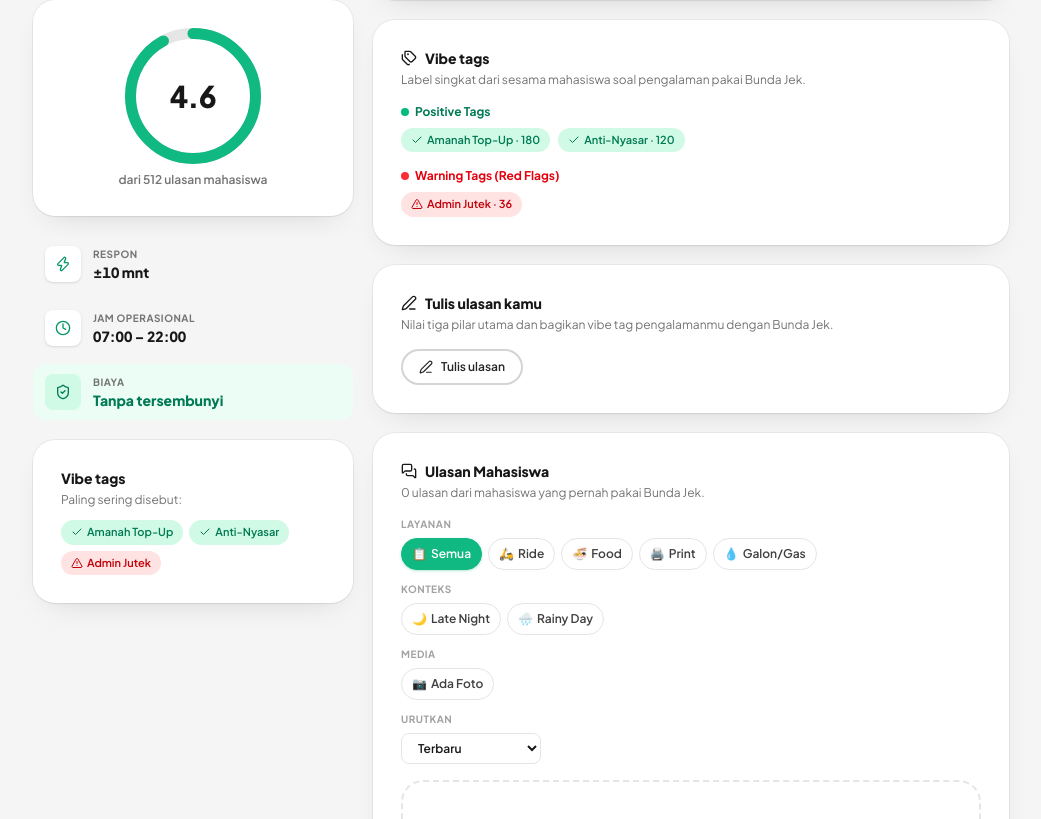
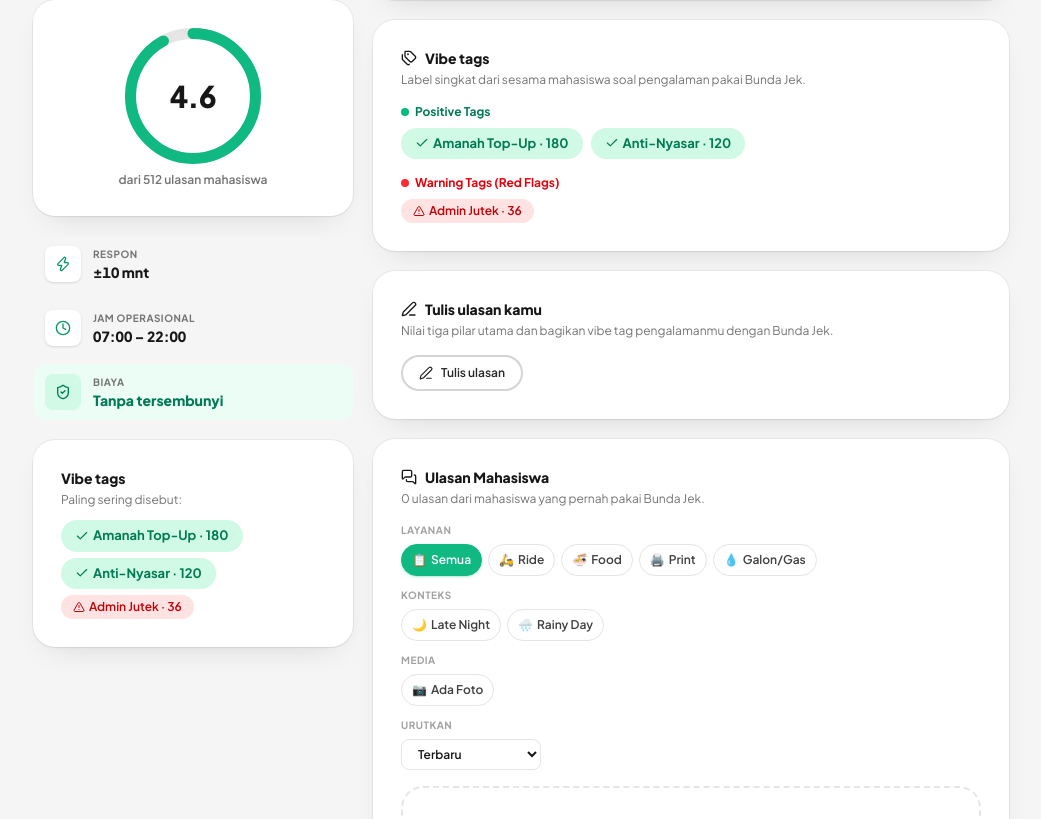
Before and after one commit to superapple8x/ojekify, a React (Vite) app in the folder app/: page /provider/bunda-jek in a window 1280 px wide. Shown: the part 442-1261 px from the top of the page, without its empty margins (119-1160 px from the left). Built offline with nearby package versions, Linux system fonts and the light colour scheme.

Commit message:
feat: profile overhaul P8 — vibe-tag count buckets + sidebar summary counts/+N hint

```diff
--- a/app/src/components/Tag.tsx
+++ b/app/src/components/Tag.tsx
@@ -12,18 +12,28 @@ const variantClasses: Record<TagVariant, string> = {
   info: 'bg-sky-100 text-sky-700 dark:bg-sky-500/15 dark:text-sky-300',
 }
 
+export type TagSize = 'sm' | 'md' | 'lg'
+
+const sizeClasses: Record<TagSize, string> = {
+  sm: 'px-2.5 py-1 text-[11px] font-semibold',
+  md: 'px-3 py-1 text-xs font-semibold',
+  lg: 'px-3.5 py-1.5 text-[13px] font-bold',
+}
+
 export interface TagProps {
   children: ReactNode
   variant?: TagVariant
+  size?: TagSize
   icon?: ReactNode
   className?: string
 }
 
-export function Tag({ children, variant = 'neutral', icon, className }: TagProps) {
+export function Tag({ children, variant = 'neutral', size = 'sm', icon, className }: TagProps) {
   return (
     <span
       className={cn(
-        'inline-flex items-center gap-1 rounded-full px-2.5 py-1 text-[11px] font-semibold',
+        'inline-flex items-center gap-1 rounded-full',
+        sizeClasses[size],
         variantClasses[variant],
         className,
       )}
--- a/app/src/pages/ProviderProfile.tsx
+++ b/app/src/pages/ProviderProfile.tsx
@@ -57,6 +57,20 @@ function sortTagsByCount(tags: TagSummary[]) {
   return [...tags].sort((a, b) => b.count - a.count)
 }
 
+type VibeTagSize = 'sm' | 'md' | 'lg'
+
+const VIBE_TAG_ICON_SIZES: Record<VibeTagSize, string> = {
+  sm: 'size-3',
+  md: 'size-3',
+  lg: 'size-3.5',
+}
+
+function tagSizeForCount(count: number): VibeTagSize {
+  if (count >= 100) return 'lg'
+  if (count >= 10) return 'md'
+  return 'sm'
+}
+
 const STAT_TONES = {
   neutral: {
     tile: 'bg-neutral-100 dark:bg-neutral-800',
@@ -96,6 +110,21 @@ function StatTile({ icon, label, value, tone = 'neutral', valueClass }: StatTile
         <span className={`truncate text-sm font-extrabold tabular-nums ${valueClass ?? ''}`}>{value}</span>
       </span>
     </div>
+  )
+}
+
+function VibeTagPill({ tag, kind }: { tag: TagSummary; kind: 'positive' | 'warning' }) {
+  const size = tagSizeForCount(tag.count)
+  const positive = kind === 'positive'
+  const Icon = positive ? Check : AlertTriangle
+  return (
+    <Tag
+      variant={positive ? 'success' : 'danger'}
+      size={size}
+      icon={<Icon className={VIBE_TAG_ICON_SIZES[size]} aria-hidden />}
+    >
+      {tag.label} · {tag.count}
+    </Tag>
   )
 }
 
@@ -217,6 +246,18 @@ export default function ProviderProfile() {
   const waMessage = buildWaMessage({ provider })
   const waLink = provider.phone ? buildWaLink(provider.phone, waMessage) : ''
 
+  const morePositiveCount = review
+    ? Math.max(review.positiveTags.length - topPositiveTags.length, 0)
+    : 0
+  const moreWarningCount = review
+    ? Math.max(review.warningTags.length - topWarningTags.length, 0)
+    : 0
+  const moreTagParts: string[] = []
+  if (morePositiveCount > 0) moreTagParts.push(`+${morePositiveCount} tag positif`)
+  if (moreWarningCount > 0) moreTagParts.push(`+${moreWarningCount} red flag`)
+  const moreTagsHint =
+    moreTagParts.length > 0 ? `${moreTagParts.join(' dan ')} lainnya di bawah` : ''
+
   return (
     <div className="animate-fade-in mx-auto max-w-5xl space-y-5">
       <Link
@@ -305,20 +346,21 @@ export default function ProviderProfile() {
             <h2 className="text-sm font-extrabold">Vibe tags</h2>
             <p className="mt-1 text-xs text-neutral-500 dark:text-neutral-400">Paling sering disebut:</p>
             <div className="mt-3 flex flex-wrap gap-1.5">
-              {topPositiveTags.map((tag) => (
-                <Tag key={tag.id} variant="success" icon={<Check className="size-3" />}>
-                  {tag.label}
-                </Tag>
+              {topPositiveTags.map((t) => (
+                <VibeTagPill key={t.id} tag={t} kind="positive" />
               ))}
-              {topWarningTags.map((tag) => (
-                <Tag key={tag.id} variant="danger" icon={<AlertTriangle className="size-3" />}>
-                  {tag.label}
-                </Tag>
+              {topWarningTags.map((t) => (
+                <VibeTagPill key={t.id} tag={t} kind="warning" />
               ))}
               {topPositiveTags.length === 0 && topWarningTags.length === 0 && (
                 <p className="text-xs italic text-neutral-400 dark:text-neutral-500">Belum ada tag.</p>
               )}
             </div>
+            {moreTagsHint && (
+              <p className="mt-2.5 text-[11px] font-medium text-neutral-400 dark:text-neutral-500">
+                {moreTagsHint}
+              </p>
+            )}
           </Card>
         </aside>
 
@@ -350,10 +392,8 @@ export default function ProviderProfile() {
                 </h3>
                 {review && review.positiveTags.length > 0 ? (
                   <div className="mt-2 flex flex-wrap gap-2">
-                    {review.positiveTags.map((tag) => (
-                      <Tag key={tag.id} variant="success" icon={<Check className="size-3" />}>
-                        {tag.label} · {tag.count}
-                      </Tag>
+                    {review.positiveTags.map((t) => (
+                      <VibeTagPill key={t.id} tag={t} kind="positive" />
                     ))}
                   </div>
                 ) : (
@@ -369,10 +409,8 @@ export default function ProviderProfile() {
                 </h3>
                 {review && review.warningTags.length > 0 ? (
                   <div className="mt-2 flex flex-wrap gap-2">
-                    {review.warningTags.map((tag) => (
-                      <Tag key={tag.id} variant="danger" icon={<AlertTriangle className="size-3" />}>
-                        {tag.label} · {tag.count}
-                      </Tag>
+                    {review.warningTags.map((t) => (
+                      <VibeTagPill key={t.id} tag={t} kind="warning" />
                     ))}
                   </div>
                 ) : (
```
